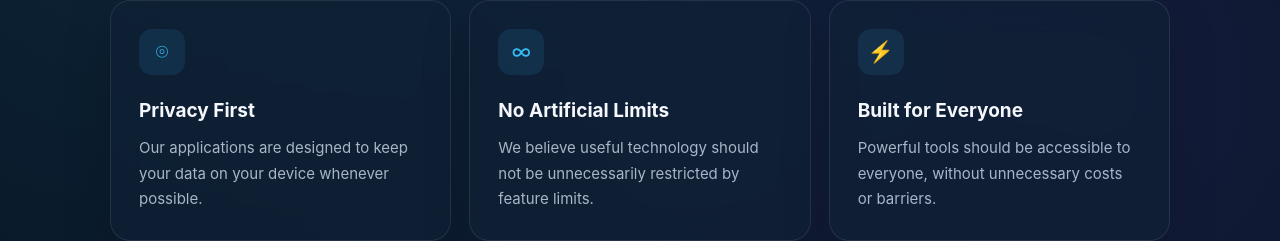
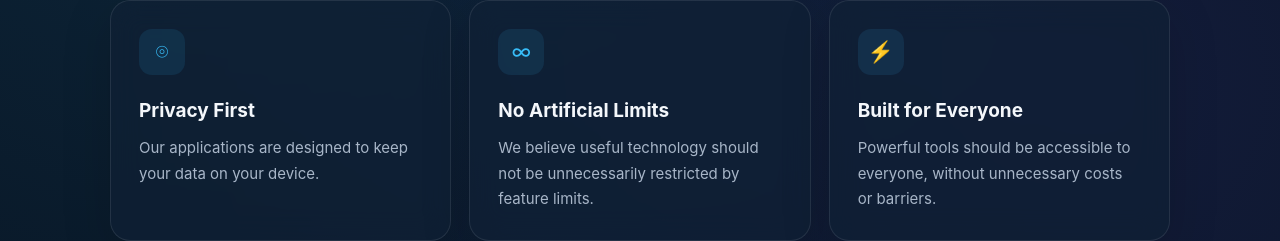
Before and after one commit to drb21904/privacy-first, a plain HTML site: page index.html in a window 1280 px wide. Shown: the part 564-805 px from the top of the page. Drawn offline with Linux system fonts and the light colour scheme.

Commit message:
index.html

```diff
--- a/index.html
+++ b/index.html
@@ -604,7 +604,7 @@
 
                 <p>
                     Our applications are designed to keep your data
-                    on your device whenever possible.
+                    on your device.
                 </p>
 
             </div>
```
